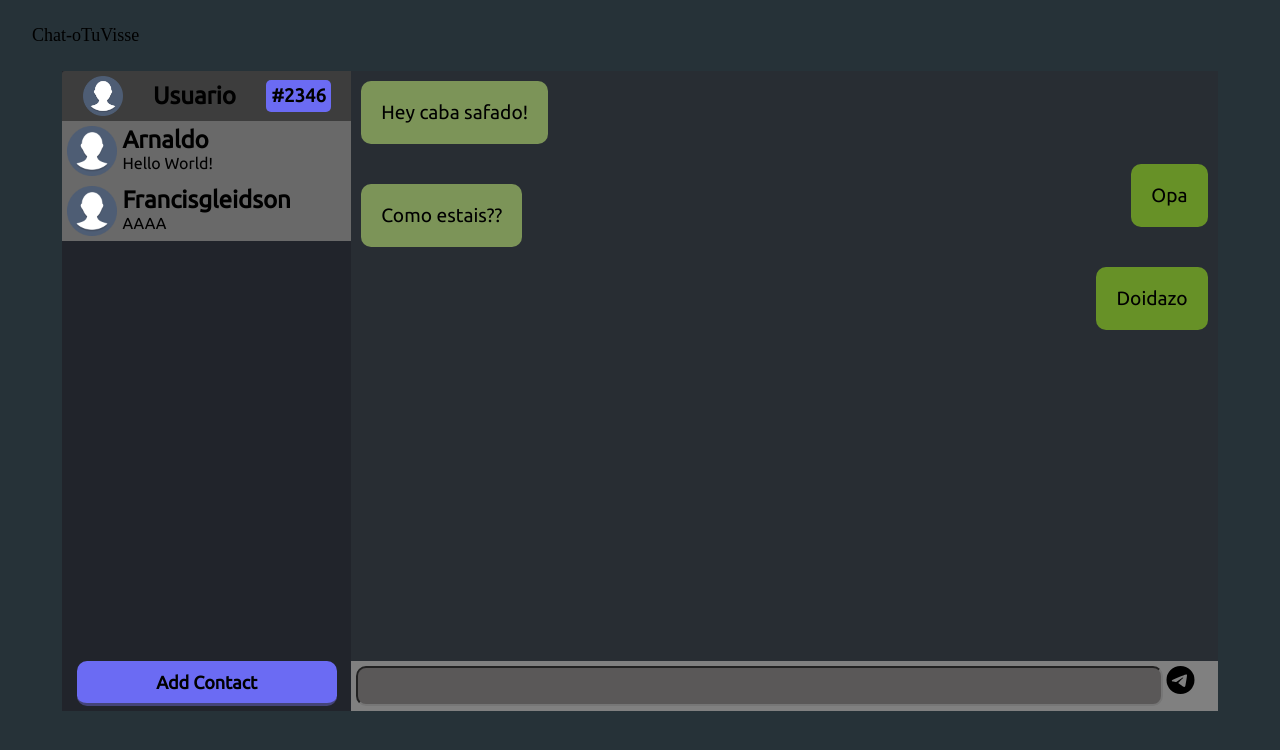
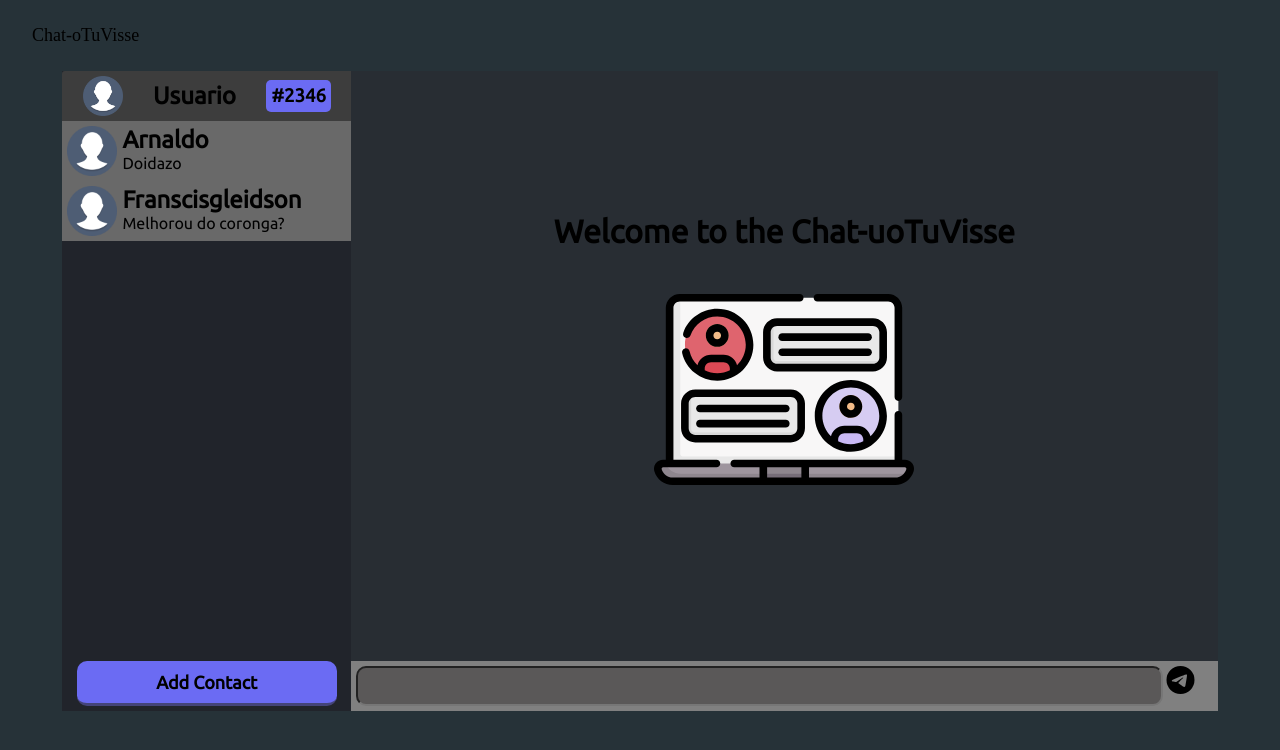
Before and after one commit to talis-fb/Chat, a React app: page / in a window 1280 px wide. Shown: the top 750 px of the page. Built offline with nearby package versions, Linux system fonts and the light colour scheme.

Commit message:
Responsibility of interface

```diff
--- a/client/src/components/App.js
+++ b/client/src/components/App.js
@@ -15,11 +15,8 @@ class App extends React.Component {
     super(props)
 
     this.state = {
-      contacts: [
-        {name: "Arnaldo", msg: "Hello World!"},
-        {name: "Francisgleidson", msg: "AAAA"}
-      ],
-      messages: {
+      conversationToShow: 0,
+      contacts: {
         Arnaldo: {
           msgs: [
             {sender: 1, text: "Hey caba safado!", type: 1},
@@ -27,13 +24,32 @@ class App extends React.Component {
             {sender: 1, text: "Como estais??", type: 1},
             {sender: 2, text: "Doidazo", type: 1}
           ]
+        },
+        Franscisgleidson: {
+          msgs: [
+            {sender: 1, text: "Buenos Dias meu caro", type: 1},
+            {sender: 1, text: "como encontravos nesse presente dia?", type: 1},
+            {sender: 2, text: "Muy bien, obg por perguntar", type: 1},
+            {sender: 1, text: "Melhorou do coronga?", type: 1}
+          ]
         }
       }
     }
+
+    this.clickedOnContact = this.clickedOnContact.bind(this)
+  }
+
+  clickedOnContact(name_of_contact){
+    this.setState({ conversationToShow: name_of_contact })
   }
 
 
+
   render(){
+    //simplification of states for don't type "this.state" every time
+    const contacts = Object.keys(this.state.contacts)
+    const conversationToShow = this.state.conversationToShow
+
     return (
       <div className="App">
         <div className="title">
@@ -45,8 +61,8 @@ class App extends React.Component {
             <Profile />
             <div className="contacts">
               {
-                this.state.contacts.length > 0
-                ? this.state.contacts.map( contact => <BlockOfChat name={contact.name} msg={contact.msg} /> )
+                contacts.length > 0
+                ? contacts.map( cont => <BlockOfChat name={cont} msg={this.state.contacts[cont].msgs} click={this.clickedOnContact} /> )
                 : <WithoutMessages />
               }
             </div>
@@ -54,8 +70,12 @@ class App extends React.Component {
           </nav>
 
           <div className="messages">
-            {/* <SpaceMessageEmpty /> */}
-            <Messages contact={this.state.messages.Arnaldo} />
+            {
+              conversationToShow
+              ? <Messages contact={this.state.contacts[conversationToShow]} />
+              : <SpaceMessageEmpty />
+            }
+
             <TextToSend />
           </div>
         </div>
--- a/client/src/components/BlockOfChat/BlockOfChat.js
+++ b/client/src/components/BlockOfChat/BlockOfChat.js
@@ -4,11 +4,11 @@ import icon from '../../assets/icon-profile.png'
 
 export default function(props){
     return(
-        <div className="block-chat">
-            <img src={icon} />
+        <div className="block-chat"  onClick={ i => props.click(props.name)}>
+            <img src={icon}  />
             <div>
                 <h2>{props.name}</h2>
-                <span>{props.msg}</span>
+                <span>{props.msg[ props.msg.length - 1 ].text}</span>
             </div>
         </div>
         )
--- a/package.json
+++ b/package.json
@@ -5,6 +5,7 @@
   "main": "webpack.config.js",
   "scripts": {
     "start": "nodemon server/server.js",
+    "test": "webpack serve",
     "build": "webpack"
   },
   "repository": {
```
